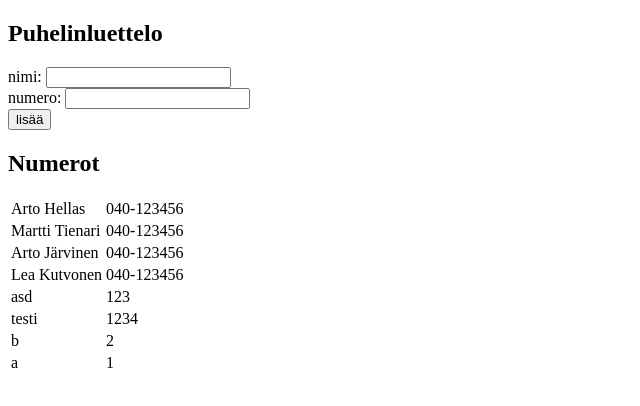
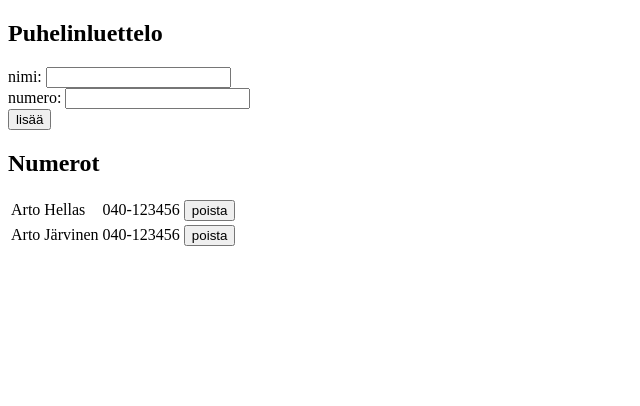
Before and after one commit to Luukalindgren/DTEK2040_2022, a React (Create React App) app in the folder exercise2/phonebook-front/: page / in a window 1280 px wide. Shown: the top 406 px of the page, without its empty margins (0-640 px from the left). Built offline with nearby package versions, Linux system fonts and the light colour scheme; data requests are answered from the project's data file.

Commit message:
2.10 tehty, uudelleenrenderöinnissä jokin bugi vielä...

```diff
--- a/exercise2/phonebook-front/db.json
+++ b/exercise2/phonebook-front/db.json
@@ -6,39 +6,9 @@
       "id": 1
     },
     {
-      "name": "Martti Tienari",
-      "number": "040-123456",
-      "id": 2
-    },
-    {
       "name": "Arto Järvinen",
       "number": "040-123456",
       "id": 3
-    },
-    {
-      "name": "Lea Kutvonen",
-      "number": "040-123456",
-      "id": 4
-    },
-    {
-      "name": "asd",
-      "number": "123",
-      "id": 5
-    },
-    {
-      "name": "testi",
-      "number": "1234",
-      "id": 6
-    },
-    {
-      "name": "b",
-      "number": "2",
-      "id": 8
-    },
-    {
-      "name": "a",
-      "number": "1",
-      "id": 9
     }
   ]
 }
--- a/exercise2/phonebook-front/src/App.js
+++ b/exercise2/phonebook-front/src/App.js
@@ -1,6 +1,8 @@
 import React from 'react';
 import Person from './Person';
 import axios from 'axios';
+
+
 
 class App extends React.Component {
   constructor(props) {
@@ -12,6 +14,7 @@ class App extends React.Component {
       id: 0,
     }
   }
+
 
   componentDidMount() {
     console.log('did mount')
@@ -49,6 +52,25 @@ class App extends React.Component {
         }
   }
 
+  deletePerson = (id, name) => {
+    console.log('click')
+    return () => {
+      const url = `http://localhost:3001/persons/${id}`
+      if(window.confirm(`Delete ${name}?`)) {
+        axios
+          .delete(url)
+          .then(response => {
+            this.setState({
+              persons: this.state.persons.map(person => person.id !== id ? person : response.data), //TÄMÄ EI HYVÄ!
+              newName: '',
+              newNumber: '',
+              id: 0 })
+            })
+      }
+    }
+  }
+
+
   handleNameChange = (event) => {
     console.log(event.target.value)
     this.setState({ newName: event.target.value })
@@ -78,7 +100,9 @@ class App extends React.Component {
         <table>
           <tbody>
             {this.state.persons.map(person =>
-              <Person key={person.name} name={person.name} number={person.number} />)}
+              <Person
+                key={person.name} name={person.name}
+                number={person.number} id={person.id} handleClick={this.deletePerson(person.id,person.name)}/>)}
           </tbody>
         </table>
       </div>
--- a/exercise2/phonebook-front/src/Person.js
+++ b/exercise2/phonebook-front/src/Person.js
@@ -2,13 +2,19 @@ import React from "react"
 
 //EN SAANUT FUNKTIOITA JOTKA MUOKKAAVAT STATEA ERI MODULIIN, JOTEN TÄMÄ JÄI TOSI TYHJÄKSI...
 
-const Person = (props) => {
+
+class Person extends React.Component {
+
+
+  render() {
     return(
       <tr>
-        <td>{props.name} </td>
-        <td>{props.number} </td>
+        <td>{this.props.name} </td>
+        <td>{this.props.number} </td>
+        <td><button onClick={this.props.handleClick}>poista</button></td>
       </tr>
     )
-  }
+}
+}
 
 export default Person
```
